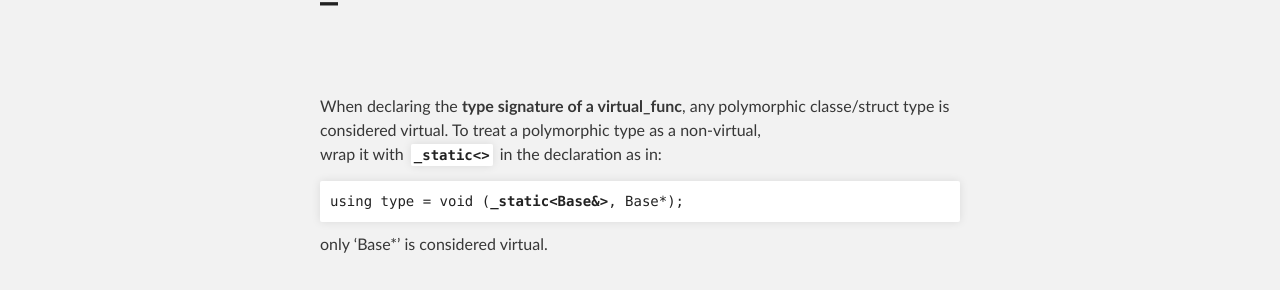
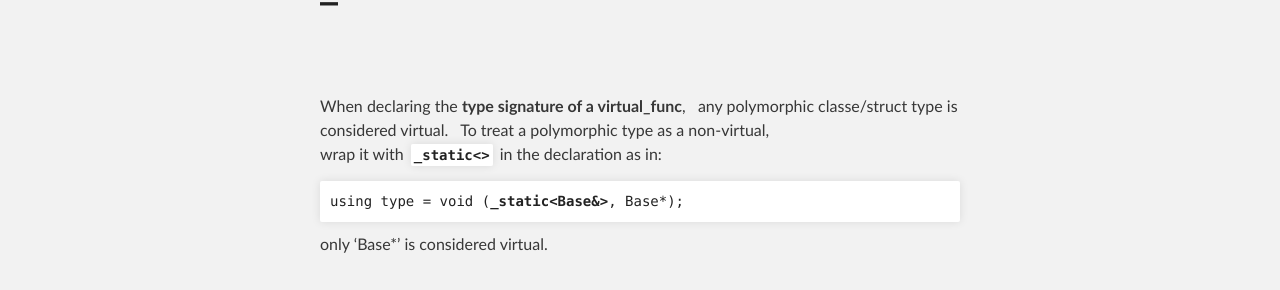
Before and after one commit to tmp2tmp/eee, a Jekyll site: the page built from docs/static.md, in a window 1280 px wide. Shown: the part 155-445 px from the top of the page. Built offline with Jekyll 4.4.1, drawn with Linux system fonts in a browser that asks for light colours; our own code applies the rules of GitHub Pages for plain Markdown files; the repository's description, which GitHub fills in, is left out.

Commit message:
Update static.md

````diff
--- a/docs/static.md
+++ b/docs/static.md
@@ -2,8 +2,8 @@
 &nbsp;
 &nbsp;
 &nbsp;
-When declaring the **type signature of a virtual_func**,
-any polymorphic classe/struct type is considered virtual.
+When declaring the **type signature of a virtual_func**, &nbsp;
+any polymorphic classe/struct type is considered virtual. &nbsp;
 To treat a polymorphic type as a non-virtual,
 wrap it with **```_static<>```** in the declaration as in:
 <pre>using type = void (<strong>_static&lt;Base&&gt;</strong>, Base*);</pre>
@@ -12,8 +12,8 @@ only 'Base*' is considered virtual.
 &nbsp;
 
 **Consecutive \_static<>**'s can be combined into one:
-<pre>void (<strong>_static&lt;Base&&gt;</strong>, <strong>_static&lt;Base*&gt;</strong>, <strong>_static&lt;Base2&&&gt;</strong>, Base*);</pre>
-is equivalent to
+<pre style=''>void (<strong>_static&lt;Base&&gt;</strong>, <strong>_static&lt;Base*&gt;</strong>, <strong>_static&lt;Base2&&&gt;</strong>, Base*);</pre>
+<span>is equivalent to</span>
 <pre>void (<strong>_static&lt;Base&, Base*, Base2&&&gt;</strong>, Base*);</pre>
 &nbsp;
 
````
